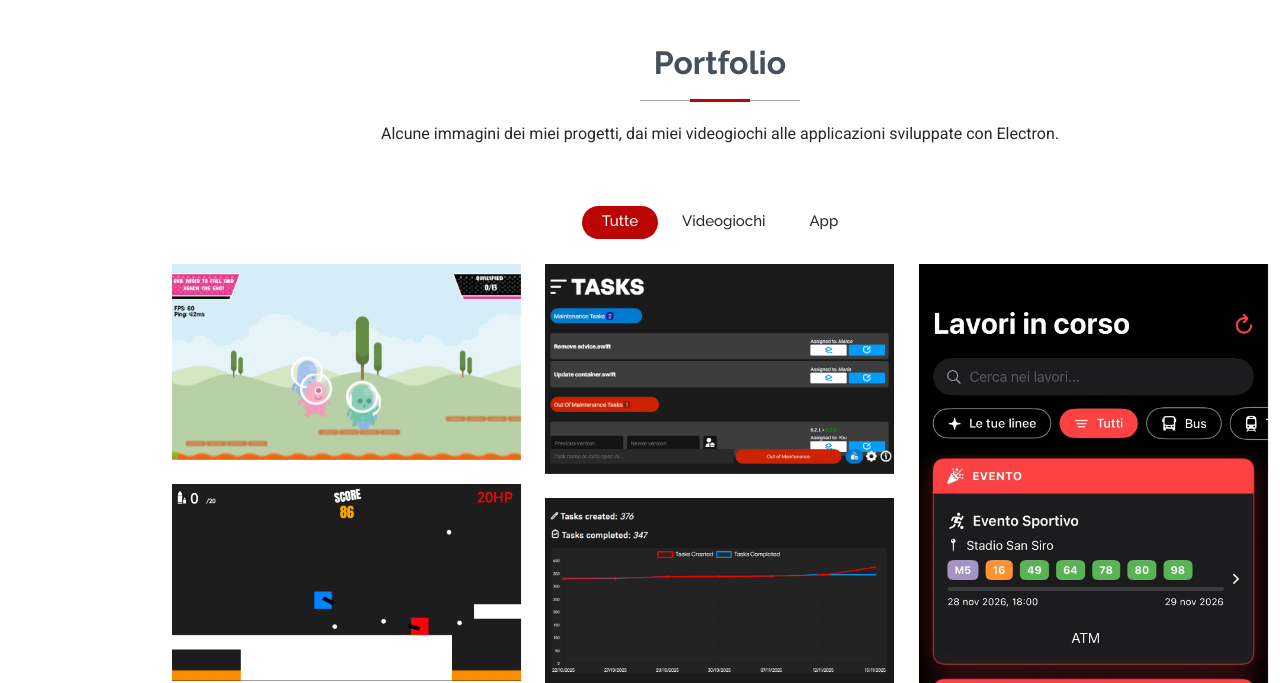
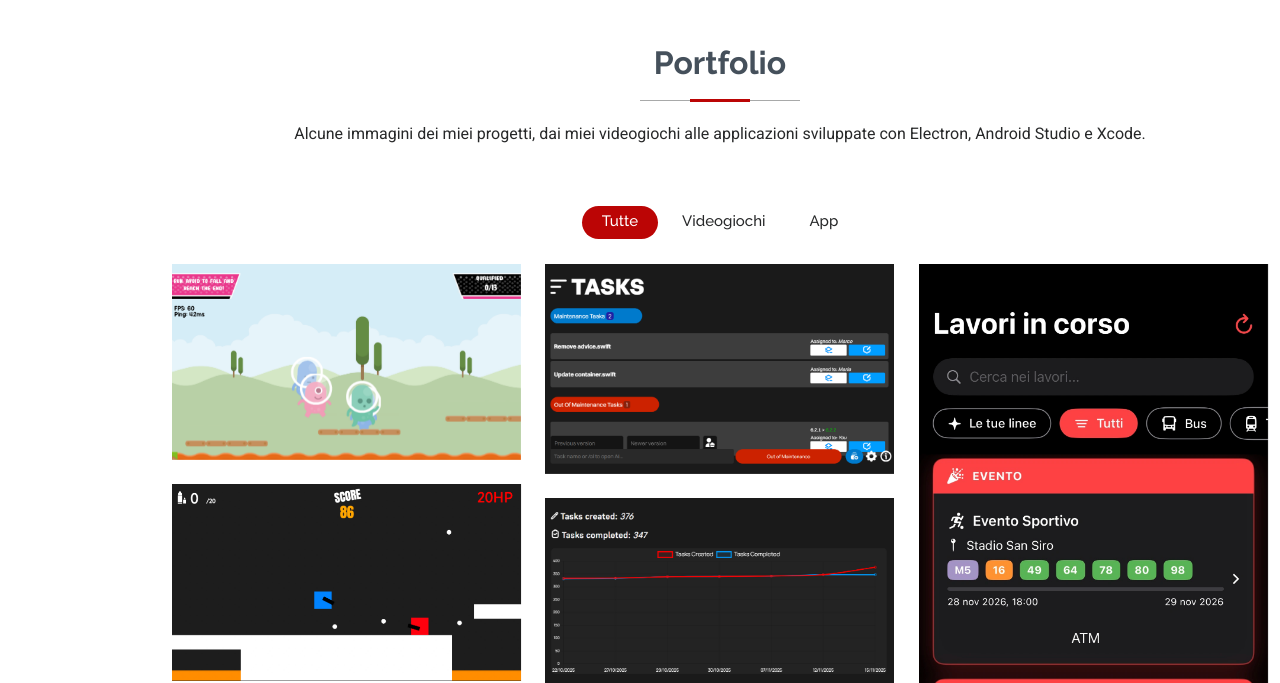
Before and after one commit to Andrea-Filice/Portfolio, a plain HTML site: page index.html in a window 1280 px wide. Shown: the part 3100-3783 px from the top of the page. Drawn offline with Linux system fonts and the light colour scheme.

Commit message:
fix: fixing text
* fixed some texts

```diff
--- a/index.html
+++ b/index.html
@@ -259,7 +259,7 @@
       <!-- Section Title -->
       <div class="container section-title" data-aos="fade-up">
         <h2>Portfolio</h2>
-        <p>Alcune immagini dei miei progetti, dai miei videogiochi alle applicazioni sviluppate con Electron.</p>
+        <p>Alcune immagini dei miei progetti, dai miei videogiochi alle applicazioni sviluppate con Electron, Android Studio e Xcode.</p>
       </div><!-- End Section Title -->
 
       <div class="container">
```
